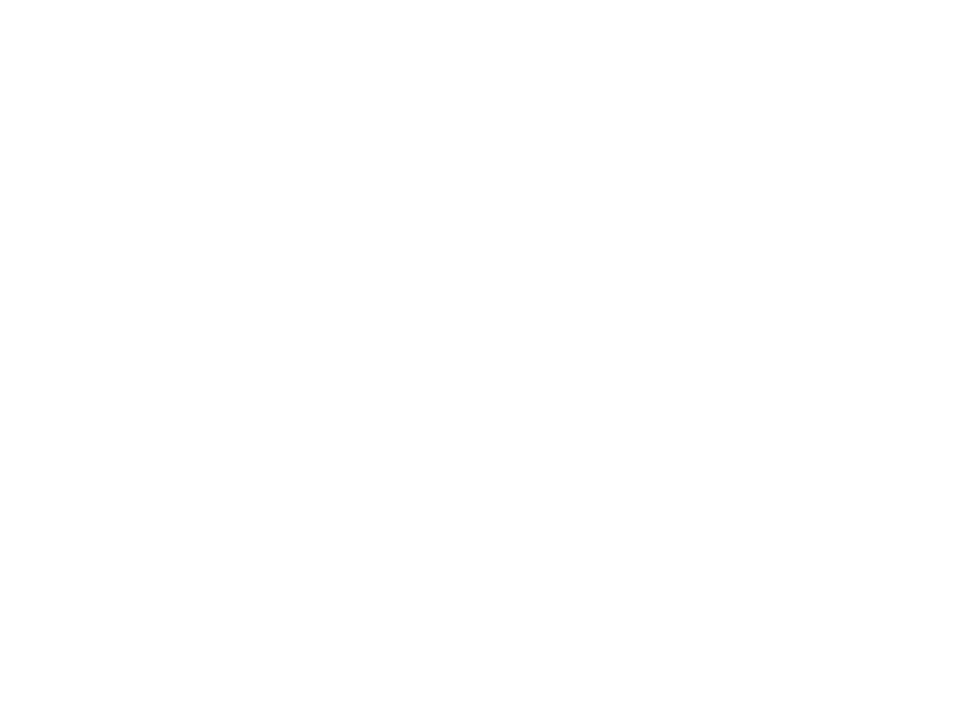
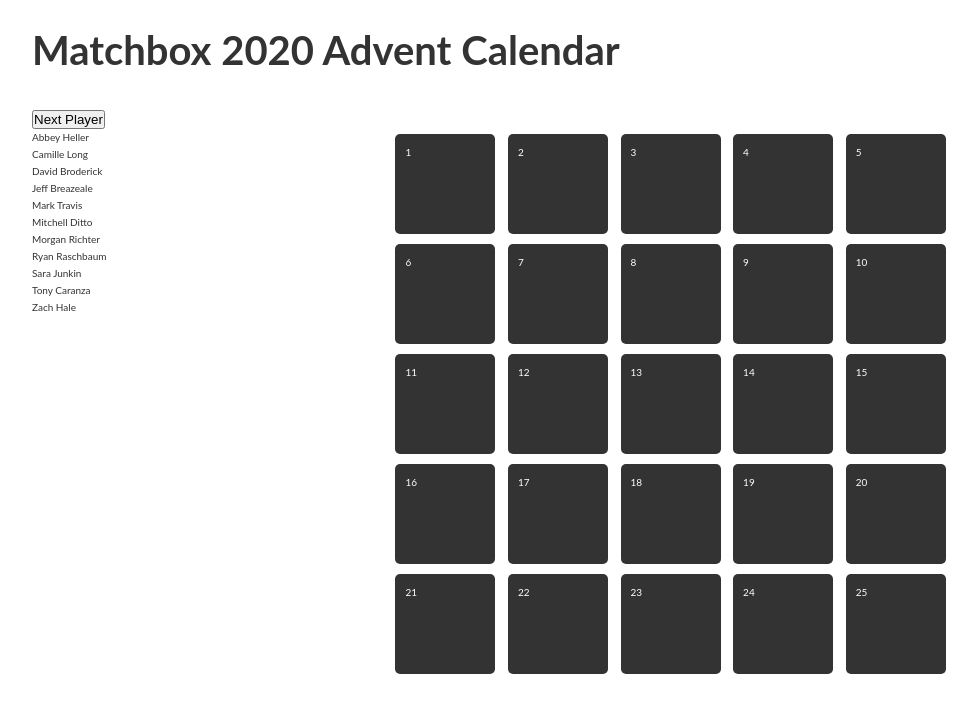
Before and after one commit to rraschbaum/matchbox-advent-calendar, a website: page index.html in a window 1280 px wide. Shown: the whole page, without its empty margins (96-1073 px from the left). Drawn offline with Linux system fonts and the light colour scheme.

Commit message:
Added sass architecture

```diff
--- a/index.html
+++ b/index.html
@@ -9,6 +9,130 @@
     <title>Advent Calendar</title>
 </head>
 <body>
+    <div class="container">
+        <h1 class="header-title">Matchbox 2020 Advent Calendar</h1>
+
+        <button class="btn">Next Player</button>
+
+        <div class="names">
+
+            <!-- Names of players -->
+            <div class="name name__name-1">
+                <p class="name-text">Abbey Heller</p>
+            </div>
+            <div class="name name__name-2">
+                <p class="name-text">Camille Long</p>
+            </div>
+            <div class="name name__name-3">
+                <p class="name-text">David Broderick</p>
+            </div>
+            <div class="name name__name-4">
+                <p class="name-text">Jeff Breazeale</p>
+            </div>
+            <div class="name name__name-5">
+                <p class="name-text">Mark Travis</p>
+            </div>
+            <div class="name name__name-6">
+                <p class="name-text">Mitchell Ditto</p>
+            </div>
+            <div class="name name__name-7">
+                <p class="name-text">Morgan Richter</p>
+            </div>
+            <div class="name name__name-8">
+                <p class="name-text">Ryan Raschbaum</p>
+            </div>
+            <div class="name name__name-9">
+                <p class="name-text">Sara Junkin</p>
+            </div>
+            <div class="name name__name-10">
+                <p class="name-text">Tony Caranza</p>
+            </div>
+            <div class="name name__name-11">
+                <p class="name-text">Zach Hale</p>
+            </div>
+
+        </div>
+
+        <div class="doors">
+
+            <div class="door door__door-1">
+                <p class="number">1</p>
+            </div>
+            <div class="door door__door-2">
+                <p class="number">2</p>
+            </div>
+            <div class="door door__door-3">
+                <p class="number">3</p>
+            </div>
+            <div class="door door__door-4">
+                <p class="number">4</p>
+            </div>
+            <div class="door door__door-5">
+                <p class="number">5</p>
+            </div>
+            <div class="door door__door-6">
+                <p class="number">6</p>
+            </div>
+            <div class="door door__door-7">
+                <p class="number">7</p>
+            </div>
+            <div class="door door__door-8">
+                <p class="number">8</p>
+            </div>
+            <div class="door door__door-9">
+                <p class="number">9</p>
+            </div>
+            <div class="door door__door-10">
+                <p class="number">10</p>
+            </div>
+            <div class="door door__door-11">
+                <p class="number">11</p>
+            </div>
+            <div class="door door__door-12">
+                <p class="number">12</p>
+            </div>
+            <div class="door door__door-13">
+                <p class="number">13</p>
+            </div>
+            <div class="door door__door-14">
+                <p class="number">14</p>
+            </div>
+            <div class="door door__door-15">
+                <p class="number">15</p>
+            </div>
+            <div class="door door__door-16">
+                <p class="number">16</p>
+            </div>
+            <div class="door door__door-17">
+                <p class="number">17</p>
+            </div>
+            <div class="door door__door-18">
+                <p class="number">18</p>
+            </div>
+            <div class="door door__door-19">
+                <p class="number">19</p>
+            </div>
+            <div class="door door__door-20">
+                <p class="number">20</p>
+            </div>
+            <div class="door door__door-21">
+                <p class="number">21</p>
+            </div>
+            <div class="door door__door-22">
+                <p class="number">22</p>
+            </div>
+            <div class="door door__door-23">
+                <p class="number">23</p>
+            </div>
+            <div class="door door__door-24">
+                <p class="number">24</p>
+            </div>
+            <div class="door door__door-25">
+                <p class="number">25</p>
+            </div>
+
+        </div>
+
 
 </body>
 </html>
--- a/sass/base/_base.scss
+++ b/sass/base/_base.scss
@@ -19,3 +19,8 @@ body {
 
     box-sizing: border-box;
 }
+
+.container {
+    margin: 0 auto;
+    width: 80vw;
+}
--- a/sass/base/_typography.scss
+++ b/sass/base/_typography.scss
@@ -0,0 +1,5 @@
+h1 {
+    font-size: 4rem;
+    margin-bottom: 4rem;
+    line-height: 4rem;
+}
--- /dev/null
+++ b/sass/components/_buttons.scss
@@ -0,0 +1,6 @@
+// ** Figure out why this isn't working **
+.btn {
+    display: block;
+    margin-bottom: 4rem;
+    padding: 1rem;
+}
--- /dev/null
+++ b/sass/components/_door.scss
@@ -0,0 +1,18 @@
+.doors {
+    width: 65%;
+    float: right;
+}
+
+.door {
+    background-color: $color-gray-dark;
+    display: inline-block;
+    padding: 1rem;
+    width: 10rem;
+    height: 10rem;
+    margin: .5rem;
+    border-radius: .5rem;
+}
+
+.number {
+    color: $color-white;
+}
--- /dev/null
+++ b/sass/components/_names.scss
@@ -0,0 +1,4 @@
+.names {
+    display: inline-block;
+    width: 20%;
+}
--- a/sass/main.scss
+++ b/sass/main.scss
@@ -7,4 +7,8 @@
 @import "base/typography";
 @import "base/utilities";
 
+@import "components/buttons";
+@import "components/door";
+@import "components/names";
+
 @import "pages/home";
```
Also changed, not shown: css/style.css.
